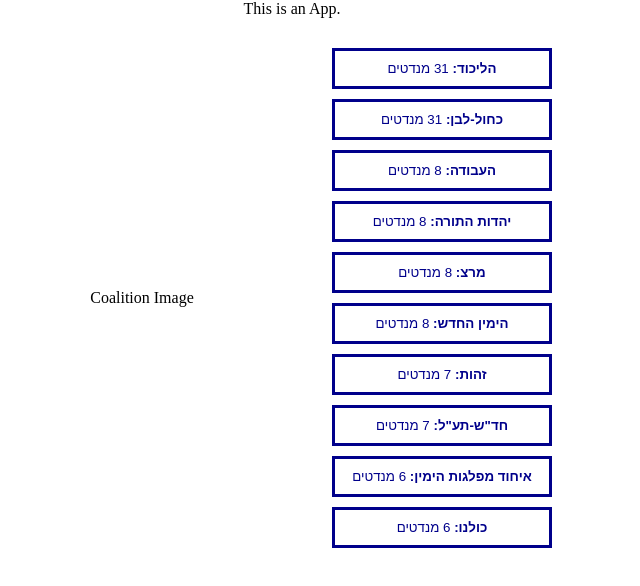
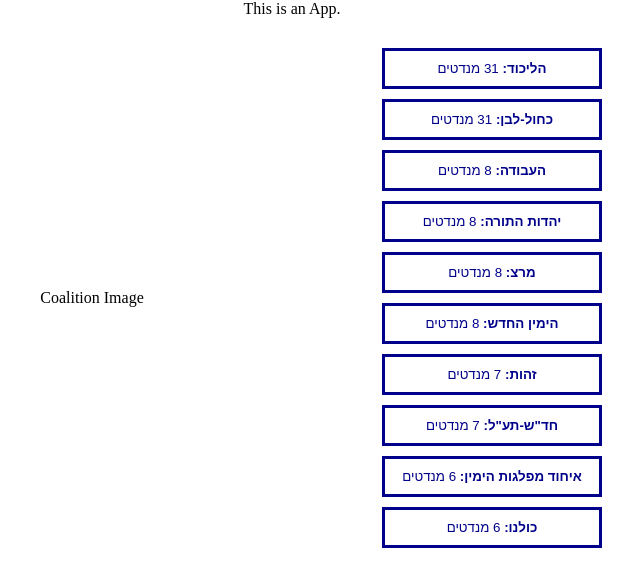
Before and after one commit to udidol/coalition-game, a React (Create React App) app: page / in a window 1280 px wide. Shown: the top 586 px of the page, without its empty margins (348-988 px from the left). Built offline with nearby package versions, Linux system fonts and the light colour scheme.

Commit message:
fixed onclick error

```diff
--- a/src/App.css
+++ b/src/App.css
@@ -1,7 +1,7 @@
 .App {
   text-align: center;
   margin: auto;
-  max-width: 600px;
+  max-width: 800px;
   font-family: 'Open Sans Hebrew';
 }
 
@@ -17,7 +17,7 @@
 }
 
 .coalitionImage, .parties {
-  width: 300px;
+  width: 400px;
   text-align: center;
 }
 
@@ -54,3 +54,7 @@
   border-color: darkblue !important;
   color: darkblue !important;
 }
+
+strong {
+  pointer-events:none;
+}
--- a/src/App.js
+++ b/src/App.js
@@ -28,7 +28,11 @@ class App extends Component {
   }
 
   onButtonClicked(event) {
+    event.preventDefault();
+    event.stopPropagation();
     let partyToUpdate = event.target.name;
+    console.log(event);
+    //console.log(partyToUpdate);
     this.setState(prevState => ({
       parties: {
         ...prevState.parties,
```
